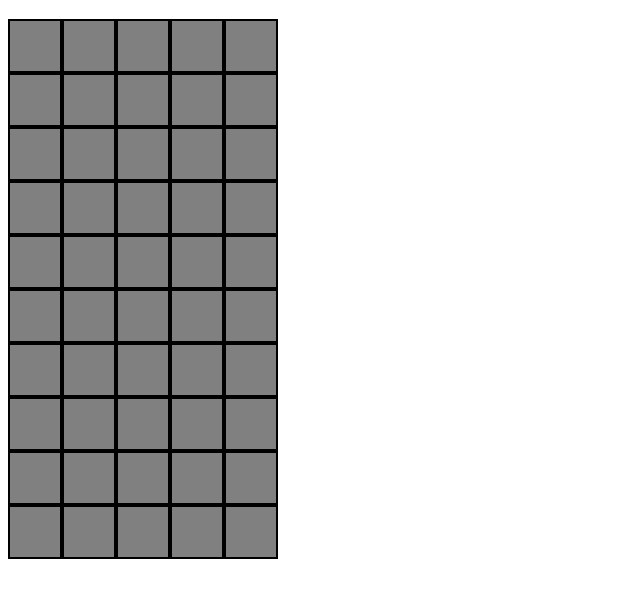
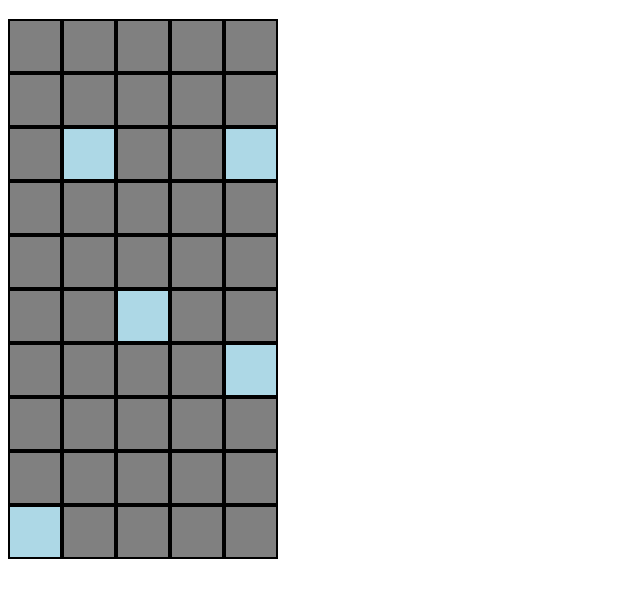
Before and after one commit to Th3CNCmaster/webTetris, a plain HTML site: page index.html in a window 1280 px wide. Shown: the part 61-658 px from the top of the page, without its empty margins (0-640 px from the left). Drawn offline with Linux system fonts and the light colour scheme.

Commit message:
nu kan raderna flyttas ner

```diff
--- a/index.html
+++ b/index.html
@@ -7,6 +7,7 @@
 	<title>Test med javascript</title>
 </head>
 <body>
+	<style id="jSDesign"></style>
 	<h1 id="titel">Webtetris</h1>
 
 	<div id="content"></div>
--- a/script.js
+++ b/script.js
@@ -1,22 +1,26 @@
 document.addEventListener("DOMContentLoaded",
 	function (event) {
-		function tetrisskapare (x, y) {
-			var xCount = 0;
-			var yCount = 0;
-			var content = document.getElementById("content");	// skapar divboxar och ritar spelplanen
-
+		var nummer = 1;
+		var lista = new Array();
+		var vertikal = 10;
+		var horisontell = 5;
+		var xCount = 0;
+		var yCount = 0;
+		var content = document.getElementById("content");
+		function tetrisskapare (x, y) {		// skapar divboxar, numrerar dem med koordinater, och ritar spelplanen
 			while (xCount < x && yCount < y) {
 				if (xCount == 0) {
-					content.innerHTML = content.innerHTML + "<div class='firstTet'></div>"
+					content.innerHTML = content.innerHTML + "<div id='" + nummer + "' class='firstTet'></div>"
 					xCount++;
 				}else if (xCount == x-1) {
-					content.innerHTML = content.innerHTML + "<div class='tet'></div>"
+					content.innerHTML = content.innerHTML + "<div id='" + nummer + "' class='tet'></div>"
 					xCount = 0;
 					yCount++;
 				}else {
-					content.innerHTML = content.innerHTML + "<div class='tet'></div>"
+					content.innerHTML = content.innerHTML + "<div id='" + nummer + "' class='tet'></div>"
 					xCount++;
 				};
+				nummer++;
 			};
 		};
 
@@ -39,26 +43,69 @@ document.addEventListener("DOMContentLoaded",
 				};
 				steg++;
 			};
-
 			if (antalFyllda == y) {
 				//document.getElementById("content").innerHTML = document.getElementById("content").innerHTML + "<h1> Du vann, din fule fan</h1>";
 				return "radklar";
 			};
 		};
 
-		function grafikMotor () {
+		function flyttaNerRad () {
+			var plats = 0;
+			var nyLista = new Array();
+			while (plats < horisontell*vertikal-horisontell) {
+				var byte = lista[plats];
+				nyLista[plats+horisontell] = byte;
+				plats++;
+			};
+			plats = 0;
+			while (plats < horisontell) {
+				nyLista[plats] = 0;
+				plats++;
+			};
+			plats = 0;
+			var change;
+			while (plats < vertikal*horisontell) {
+				change = nyLista[plats];
+				lista[plats] = change;
+				plats++;
+			}
+		};
+
+		function rita () {	//funktionen ritar rätt färg på rutan beroende på motsvarande divbox's värde i listan
+			var räknare = "1";
+			while(räknare <= 50) {
+				if (lista[räknare] == 1) {
+					document.getElementById(räknare).style.backgroundColor = "lightblue";
+				}else {
+					document.getElementById(räknare).style.backgroundColor = "gray";
+				}
+				räknare++;
+			};
 
 		};
 
-		var horisontell = 5;
-		var vertikal = 10;
 		tetrisskapare(horisontell, vertikal); //divboxar, spelplan
-		var lista = new Array();
+
 		skapaLista(horisontell, vertikal); // lista
-		// lista[1] = 1;
-		if (testaOmRadKlar(vertikal, horisontell) == "radklar") {
-			flyttaNerRad(vertikal, horisontell);
-		}
+
+		// if (testaOmRadKlar(vertikal, horisontell) == "radklar") {
+		// 	flyttaNerRad(vertikal, horisontell);
+		// }
+
+
+		// runttramsande för testning av funktion
+		lista[5] = 1;
+		lista[2] = 1;
+		lista[36] = 1;
+		lista[25] = 1;
+		lista[18] = 1;
+		rita();
+		flyttaNerRad();
+		rita();
+		flyttaNerRad();
+		rita();
+
+
 
 	}
 );
```
